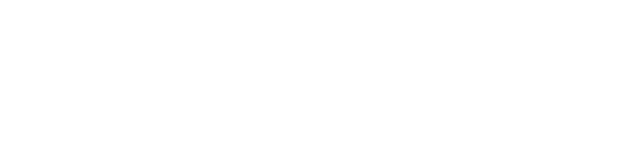
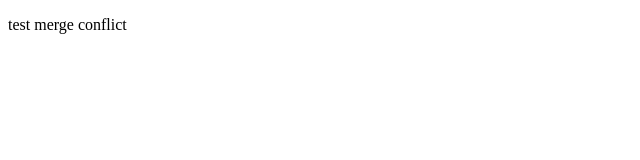
Before and after one commit to Dotsz-Vic-FLP/Lab-05a_Resolving_Merge_Conflicts, a plain HTML site: page index.html in a window 1280 px wide. Shown: the whole page, without its empty margins (0-640 px from the left). Drawn offline with Linux system fonts and the light colour scheme.

Commit message:
Update index.html

```diff
--- a/index.html
+++ b/index.html
@@ -6,9 +6,12 @@
     <title>Merge Conflict</title>
 </head>
 <body>
+    <p>
+        test merge conflict
+    </p>
 
-
-    <style></style>
+    <style>
+    </style>
     <script></script>
 </body>
 </html>
```
